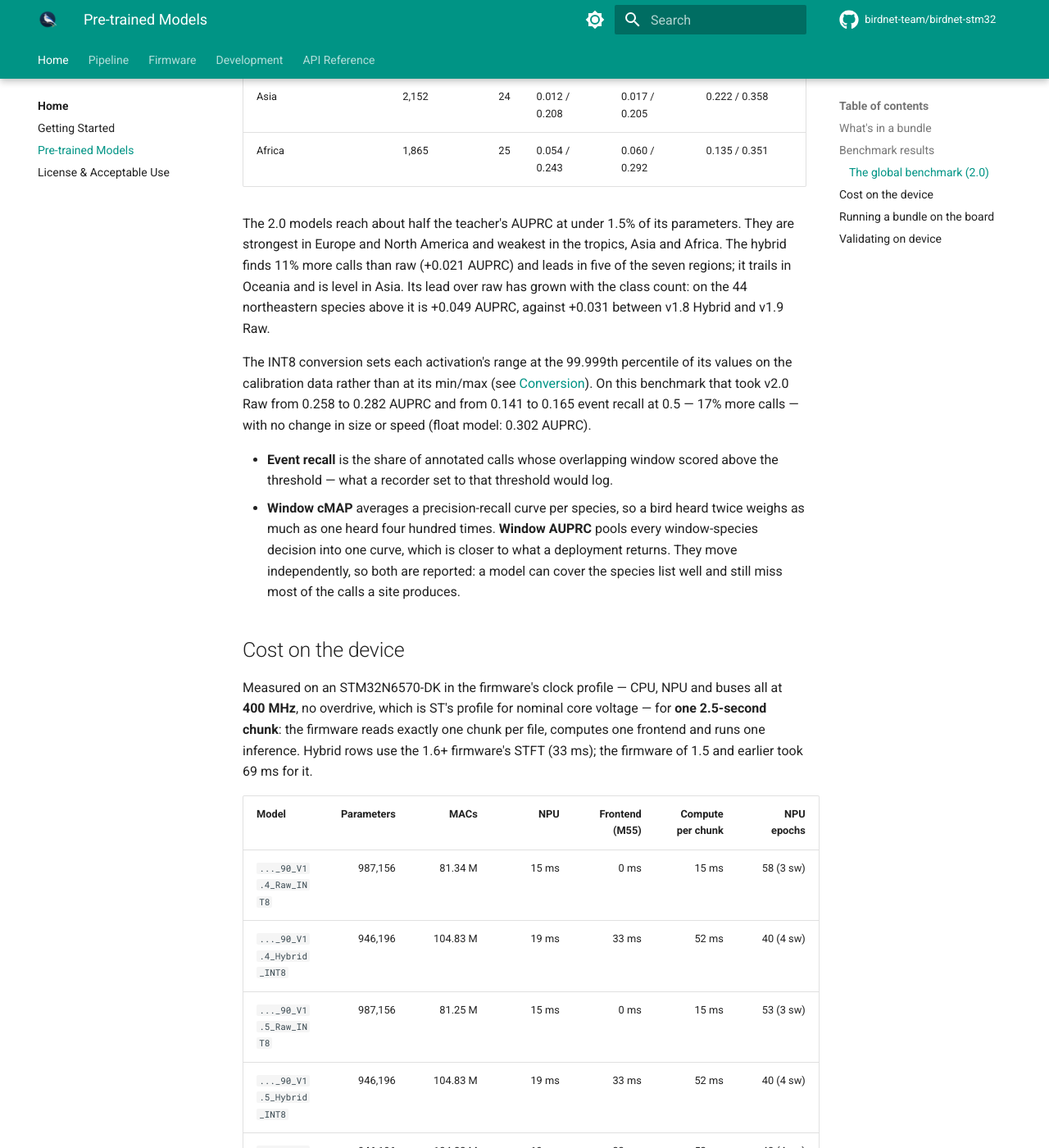
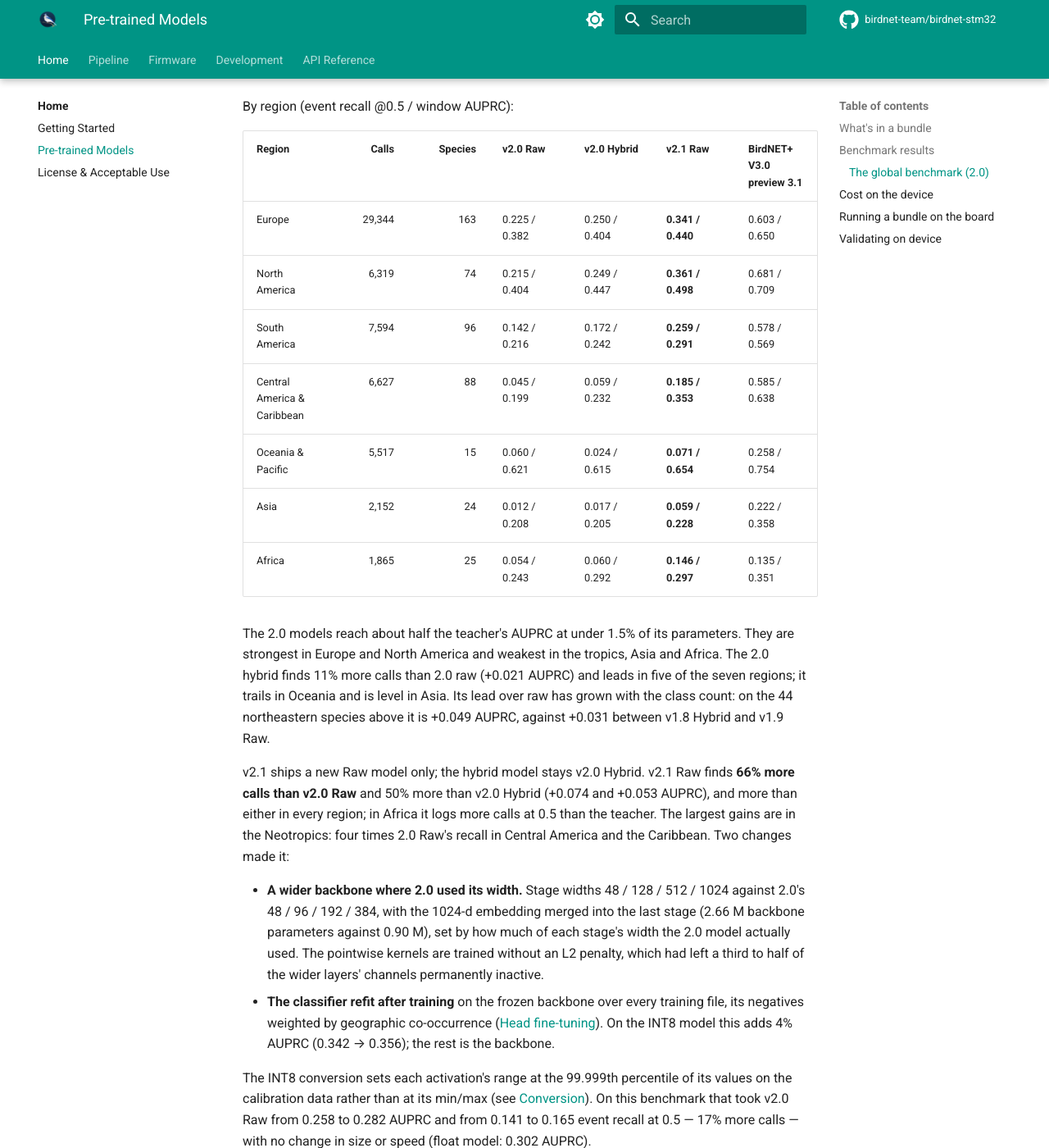
Before and after one commit to birdnet-team/birdnet-stm32, an MkDocs documentation site: the page built from docs/pretrained-models.md, in a window 1280 px wide and 1400 px high, scrolled down 5363 px. Shown: the whole window at 82% size. Built offline with MkDocs 1.6.1 and Material for MkDocs 9.7.7, drawn with Linux system fonts in a browser that asks for light colours; comment, search, counter and statistics services are not loaded; some of the changed text lies outside the part shown.

```diff
--- a/birdnet_stm32/__init__.py
+++ b/birdnet_stm32/__init__.py
@@ -5,4 +5,4 @@ from importlib.metadata import PackageNotFoundError, version
 try:
     __version__ = version("birdnet-stm32")
 except PackageNotFoundError:
-    __version__ = "2.0.0"  # fallback when not installed
+    __version__ = "2.1.0"  # fallback when not installed
--- a/docs/pretrained-models.md
+++ b/docs/pretrained-models.md
@@ -1,8 +1,14 @@
 # Pre-trained Models
 
 Trained and converted models are published as GitHub release assets, not tracked
-repository files. Download a bundle from the
-[latest release](https://github.com/birdnet-team/birdnet-stm32/releases/latest).
+repository files. Not every release ships every frontend, so the current models
+live in different releases:
+
+| Model | Release | Use it for |
+|---|---|---|
+| **`BirdNET_Tiny_N6_GLOBAL_1K_V2.1_Raw`** | [v2.1](https://github.com/birdnet-team/birdnet-stm32/releases/tag/v2.1) (latest) | The recommended model: 1,007 bird species worldwide, all on the NPU |
+| `BirdNET_Tiny_N6_GLOBAL_1K_V2.0_Hybrid` | [v2.0](https://github.com/birdnet-team/birdnet-stm32/releases/tag/v2.0) | The current hybrid model; 2.1 has no hybrid model |
+| `BirdNET_Tiny_N6_USNE_90_V1.9_Raw` | [v1.9](https://github.com/birdnet-team/birdnet-stm32/releases/tag/v1.9) | 90 species of the northeastern United States |
 
 ## What's in a bundle
 
@@ -19,7 +25,7 @@ count is rounded to thousands, so 2.0's 1,007 species read `1K`.
 | `<basename>_model_config.json` | Input, frontend, and class contract; drives the firmware config |
 | `<basename>_labels.txt` | Ordered output labels; from 2.0 `<scientific name>_<common name>` as in BirdNET (`Cardinalis cardinalis_Northern Cardinal`, `Canis familiaris_Domestic Dog`; non-bird outputs that are no species repeat their name, `Engine_Engine`), before 2.0 lowercase machine names (`northern_cardinal`) |
 | `<basename>_FP32.keras` | Host inference, fine-tuning, re-conversion |
-| `<basename>_original_FP32.keras` | The untouched trained checkpoint (before QAT in 1.x, before frontend equalization in 2.0), for retraining from it |
+| `<basename>_original_FP32.keras` | The untouched trained checkpoint (before QAT in 1.x, before frontend equalization in 2.0, before the head fine-tune and equalization in 2.1), for retraining from it |
 | `<basename>_FP32.onnx` | Host and interchange inference |
 | `<basename>_model_card.md` | Contract, provenance, measured accuracy, and on-board timing |
 
@@ -88,6 +94,7 @@ scored on 2.5-second windows at a 1.25 s hop (the teacher on its native
 | **`..._90_V1.9_Raw_INT8`** | **0.441** | **0.370** | **0.369** | **0.351** | **0.430** |
 | `..._1K_V2.0_Raw_INT8` | 0.205 | 0.142 | 0.160 | 0.313 | 0.328 |
 | `..._1K_V2.0_Hybrid_INT8` | 0.249 | 0.164 | 0.181 | 0.355 | 0.377 |
+| `..._1K_V2.1_Raw_INT8` | 0.338 | 0.268 | 0.279 | 0.361 | 0.422 |
 | BirdNET+ V3.0 preview 3.1 | 0.766 | 0.656 | 0.607 | 0.517 | 0.617 |
 
 The last row is the server-class teacher these models are distilled from, scored
@@ -105,12 +112,13 @@ Per site, for the latest northeastern models (event recall @0.5 / window AUPRC):
 | NL | 170 | 6 | 0.406 / 0.430 | 0.406 / 0.462 | 0.341 / 0.428 | 0.424 / 0.484 |
 | FEU (boreal) | 2,073 | 18 | 0.294 / 0.556 | 0.277 / 0.538 | 0.260 / 0.536 | 0.300 / 0.581 |
 
-**For the northeastern United States, v1.9 Raw remains the better model.** The
-2.0 models are global: 1,007 bird species instead of 90, scored here on the same
-44 species. v2.0 Hybrid ranks their calls as well as v1.9 (window cMAP 0.355 vs
-0.351) and v2.0 Raw nearly so (0.313), but both are far less confident: at a 0.5
-threshold they log 0.164 and 0.142 of the calls against v1.9's 0.370. Their own
-benchmark is the global one below.
+**For the northeastern United States, v1.9 Raw still logs the most calls.** The
+2.x models are global: 1,007 bird species instead of 90, scored here on the same
+44 species. v2.1 Raw ranks their calls about as well as v1.9 (window cMAP 0.361
+vs 0.351, AUPRC 0.422 vs 0.430) and logs nearly twice as many as the 2.0 models
+at a 0.5 threshold (0.268 against 0.164 and 0.142), but still fewer than v1.9's
+0.370. Among the 2.0 models, Hybrid ranks them as well as v1.9 (cMAP 0.355) and
+Raw nearly so (0.313). Their own benchmark is the global one below.
 
 v1.9 ships a new Raw model only; the hybrid model stays v1.8 Hybrid (the v1.5
 weights). v1.9 Raw is the v1.8 Raw design trained on about five times the audio
@@ -133,34 +141,54 @@ how the filterbank is cut for the NPU, which helped the densest sites.)
 
 ### The global benchmark (2.0)
 
-v2.0 is scored on WABAD's **61 sites on six continents**: 59,418 annotated calls,
-of which 434 species fall inside its output list. Same windows and hop, INT8
-model, pooled over all sites:
+The 2.x models are scored on WABAD's **61 sites on six continents**: 59,418
+annotated calls, of which 434 species fall inside their output list. Same windows
+and hop, INT8 model, pooled over all sites:
 
 | Model | Event recall @0.25 | @0.5 | Macro recall @0.5 | Window cMAP | Window AUPRC |
 |---|---:|---:|---:|---:|---:|
 | `..._1K_V2.0_Raw_INT8` | 0.244 | 0.165 | 0.120 | 0.190 | 0.282 |
-| **`..._1K_V2.0_Hybrid_INT8`** | **0.269** | **0.183** | **0.134** | **0.209** | **0.303** |
+| `..._1K_V2.0_Hybrid_INT8` | 0.269 | 0.183 | 0.134 | 0.209 | 0.303 |
+| **`..._1K_V2.1_Raw_INT8`** | **0.355** | **0.274** | **0.220** | **0.241** | **0.356** |
 | BirdNET+ V3.0 preview 3.1 | 0.695 | 0.545 | 0.450 | 0.459 | 0.597 |
 
 By region (event recall @0.5 / window AUPRC):
 
-| Region | Calls | Species | v2.0 Raw | v2.0 Hybrid | BirdNET+ V3.0 preview 3.1 |
-|---|---:|---:|---|---|---|
-| Europe | 29,344 | 163 | 0.225 / 0.382 | 0.250 / 0.404 | 0.603 / 0.650 |
-| North America | 6,319 | 74 | 0.215 / 0.404 | 0.249 / 0.447 | 0.681 / 0.709 |
-| South America | 7,594 | 96 | 0.142 / 0.216 | 0.172 / 0.242 | 0.578 / 0.569 |
-| Central America & Caribbean | 6,627 | 88 | 0.045 / 0.199 | 0.059 / 0.232 | 0.585 / 0.638 |
-| Oceania & Pacific | 5,517 | 15 | 0.060 / 0.621 | 0.024 / 0.615 | 0.258 / 0.754 |
-| Asia | 2,152 | 24 | 0.012 / 0.208 | 0.017 / 0.205 | 0.222 / 0.358 |
-| Africa | 1,865 | 25 | 0.054 / 0.243 | 0.060 / 0.292 | 0.135 / 0.351 |
+| Region | Calls | Species | v2.0 Raw | v2.0 Hybrid | v2.1 Raw | BirdNET+ V3.0 preview 3.1 |
+|---|---:|---:|---|---|---|---|
+| Europe | 29,344 | 163 | 0.225 / 0.382 | 0.250 / 0.404 | **0.341 / 0.440** | 0.603 / 0.650 |
+| North America | 6,319 | 74 | 0.215 / 0.404 | 0.249 / 0.447 | **0.361 / 0.498** | 0.681 / 0.709 |
+| South America | 7,594 | 96 | 0.142 / 0.216 | 0.172 / 0.242 | **0.259 / 0.291** | 0.578 / 0.569 |
+| Central America & Caribbean | 6,627 | 88 | 0.045 / 0.199 | 0.059 / 0.232 | **0.185 / 0.353** | 0.585 / 0.638 |
+| Oceania & Pacific | 5,517 | 15 | 0.060 / 0.621 | 0.024 / 0.615 | **0.071 / 0.654** | 0.258 / 0.754 |
+| Asia | 2,152 | 24 | 0.012 / 0.208 | 0.017 / 0.205 | **0.059 / 0.228** | 0.222 / 0.358 |
+| Africa | 1,865 | 25 | 0.054 / 0.243 | 0.060 / 0.292 | **0.146 / 0.297** | 0.135 / 0.351 |
 
 The 2.0 models reach about half the teacher's AUPRC at under 1.5% of its
 parameters. They are strongest in Europe and North America and weakest in the
-tropics, Asia and Africa. The hybrid finds 11% more calls than raw (+0.021
-AUPRC) and leads in five of the seven regions; it trails in Oceania and is level
-in Asia. Its lead over raw has grown with the class count: on the 44 northeastern
-species above it is +0.049 AUPRC, against +0.031 between v1.8 Hybrid and v1.9 Raw.
+tropics, Asia and Africa. The 2.0 hybrid finds 11% more calls than 2.0 raw
+(+0.021 AUPRC) and leads in five of the seven regions; it trails in Oceania and
+is level in Asia. Its lead over raw has grown with the class count: on the 44
+northeastern species above it is +0.049 AUPRC, against +0.031 between v1.8
+Hybrid and v1.9 Raw.
+
+v2.1 ships a new Raw model only; the hybrid model stays v2.0 Hybrid. v2.1 Raw
+finds **66% more calls than v2.0 Raw** and 50% more than v2.0 Hybrid
+(+0.074 and +0.053 AUPRC), and more than either in every region; in Africa it
+logs more calls at 0.5 than the teacher. The largest gains are in the
+Neotropics: four times 2.0 Raw's recall in Central America and the Caribbean.
+Two changes made it:
+
+- **A wider backbone where 2.0 used its width.** Stage widths 48 / 128 / 512 /
+  1024 against 2.0's 48 / 96 / 192 / 384, with the 1024-d embedding merged into
+  the last stage (2.66 M backbone parameters against 0.90 M), set by how much of
+  each stage's width the 2.0 model actually used. The pointwise kernels
+  are trained without an L2 penalty, which had left a third to half of the
+  wider layers' channels permanently inactive.
+- **The classifier refit after training** on the frozen backbone over every
+  training file, its negatives weighted by geographic co-occurrence
+  ([Head fine-tuning](training.md#head-fine-tuning)). On the INT8 model this adds
+  4% AUPRC (0.342 → 0.356); the rest is the backbone.
 
 The INT8 conversion sets each activation's range at the 99.999th percentile of
 its values on the calibration data rather than at its min/max (see
@@ -199,11 +227,12 @@ firmware's STFT (33 ms); the firmware of 1.5 and earlier took 69 ms for it.
 | **`..._90_V1.9_Raw_INT8`** | 1,006,256 | 151.97 M | **22 ms** | 0 ms | **22 ms** | 51 (3 sw) |
 | **`..._1K_V2.0_Raw_INT8`** | 1,939,685 | 152.91 M | **22 ms** | 0 ms | **22 ms** | 49 (2 sw) |
 | **`..._1K_V2.0_Hybrid_INT8`** | 1,882,021 | 105.76 M | 20 ms | 33 ms | 53 ms | 36 (2 sw) |
+| **`..._1K_V2.1_Raw_INT8`** | 3,701,957 | 392.11 M | **32 ms** | 0 ms | **32 ms** | 49 (2 sw) |
 | BirdNET+ V3.0 preview 3.1 | 135,228,889 | — | — | — | — | — |
 
-The teacher is listed for scale only: **137x the parameters** of either model here,
-520 MB on disk against under one megabyte, and no device timings because it does
-not run on this class of hardware at all.
+The teacher is listed for scale only: **37x the parameters** of the largest model
+here (about 135x those of the 1.x models), 520 MB on disk against 1 to 4 MB, and no
+device timings because it does not run on this class of hardware at all.
 
 - **Raw is the cheap one and that is its whole purpose.** Its learned filterbank
   runs on the NPU, so a chunk costs 22 ms of compute (16 ms before 1.7 computed
@@ -213,7 +242,8 @@ not run on this class of hardware at all.
 - **Compute per chunk excludes reading the audio.** The board test also reports
   59 ms of SD-card read per chunk, which a deployment does not pay: a recorder's
   audio arrives from the microphone over DMA, already in RAM. Including it, the
-  test harness measures 81 ms (raw) and 112 ms per file (hybrid).
+  test harness measures 81 ms (raw), 92 ms (2.1 Raw) and 112 ms per file
+  (hybrid).
 - **NPU epochs** are the compiler's scheduling units; the software ones are the
   input quantize and output dequantize, which have run on the M55 in every
   release. A shorter raw frontend in 1.5 took raw from 58 epochs to 53, 1.6's
@@ -224,11 +254,16 @@ not run on this class of hardware at all.
 - **2.0's extra parameters are almost all in the classifier.** 1,013 outputs
   from a 1,024-d embedding are about a million weights; the backbones are 0.9 M
   (raw) and 0.84 M (hybrid). The INT8 models are 2.2 and 2.1 MB (1.9: 1.2 MB).
+- **2.1 spends its extra parameters in the backbone:** 2.66 M of its 3.70 M,
+  2.6x the MACs of 2.0 Raw for 45% more NPU time (32 ms against 22 ms). The INT8
+  model is 4.0 MB, its weights read from external flash; its activations take
+  the same 945 kB of NPU RAM as 2.0 Raw's, none of it in CPU RAM.
 - **The 2.0 hybrid build nearly fills the application SRAM:** code, labels and
   every buffer share 1 MB, and its 384 KB spectrogram buffer leaves 14 KB free
   (see [Hardware](firmware/hardware.md)).
-- At 22 ms per 2.5 s chunk, raw is **114x faster than real time**, so duty cycle
-  rather than throughput sets a recorder's power budget.
+- At 22 ms per 2.5 s chunk, raw is **114x faster than real time** (2.1 Raw at
+  32 ms: 78x), so duty cycle rather than throughput sets a recorder's power
+  budget.
 
 ## Running a bundle on the board
 
--- a/pyproject.toml
+++ b/pyproject.toml
@@ -4,7 +4,7 @@ build-backend = "setuptools.build_meta"
 
 [project]
 name = "birdnet-stm32"
-version = "2.0.0"
+version = "2.1.0"
 description = "Bird sound classification for edge deployment on STM32N6570-DK with NPU"
 readme = "README.md"
 license = "MIT"
```
Also changed, not shown: other parts of docs/pretrained-models.md (+1 -1 lines), CHANGELOG.md (+44 -0 lines), README.md (+37 -23 lines), docs/training.md (+6 -1 lines), 2 other files.
